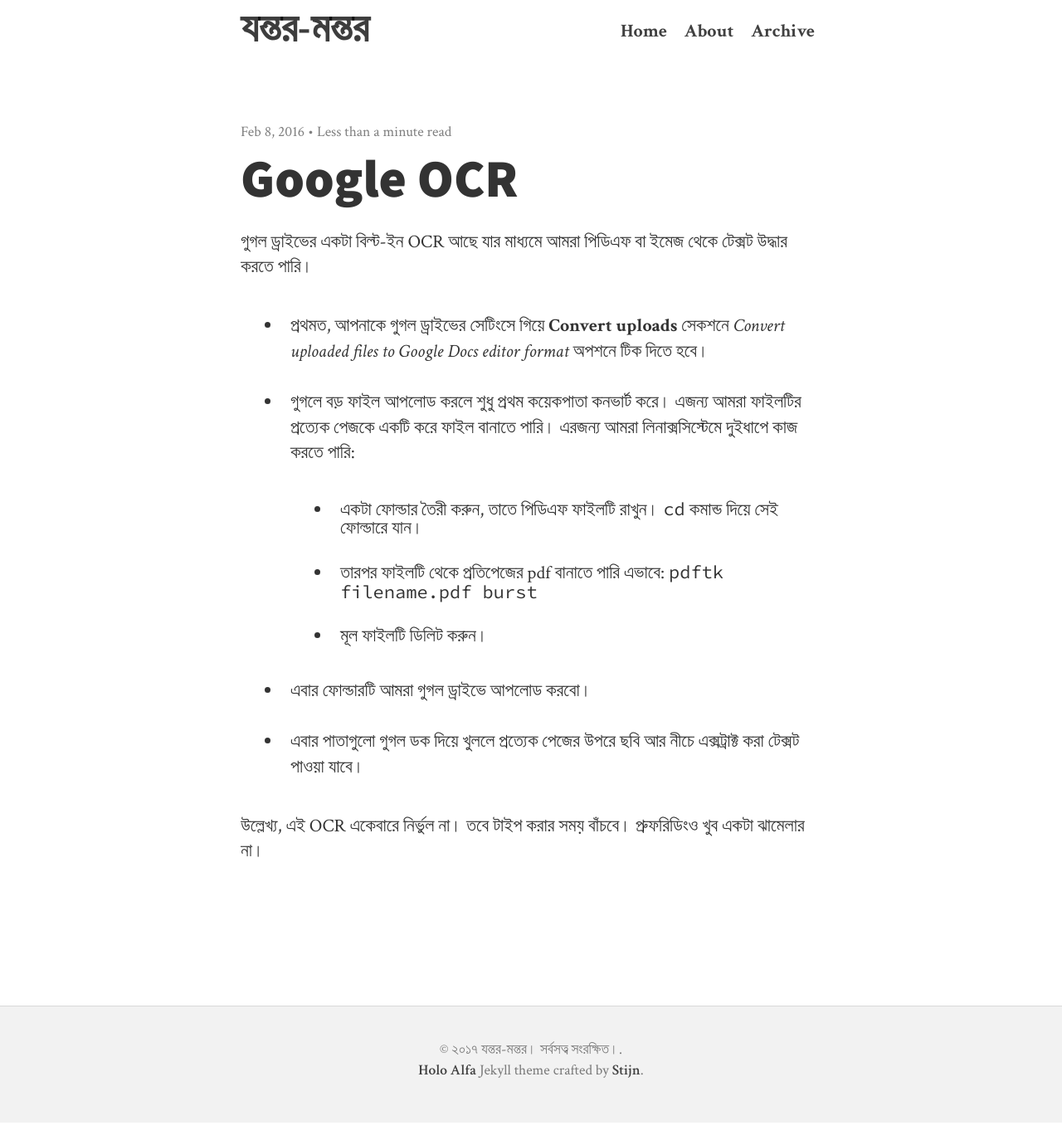
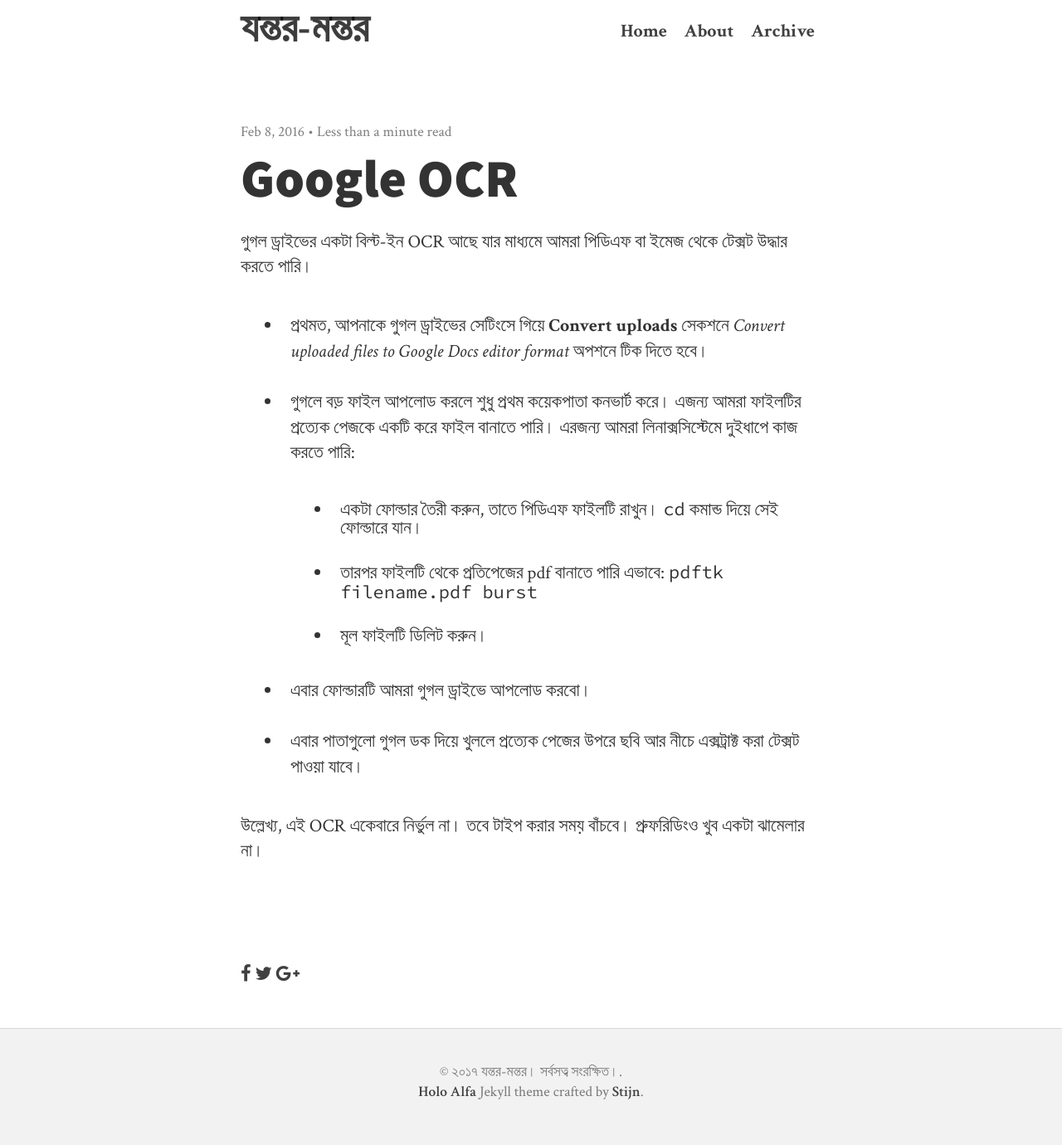
Before and after one commit to uroybd/tech, a Jekyll site: the page built from _posts/2016-02-08-google-ocr.markdown, in a window 1280 px wide. Shown: the whole page at 83% size. Built offline with Jekyll 4.4.1, drawn with Linux system fonts in a browser that asks for light colours; nearby versions of some CDN libraries; some web fonts are replaced; comment, search, counter and statistics services are not loaded; before the commit the page ends 1353 px from its top, so only the background shows below that.

Commit message:
share [master]

```diff
--- /dev/null
+++ b/_includes/share.html
@@ -0,0 +1,10 @@
+<section class="social-icons-post index-social">
+  <div class="social-icon">
+    <a href="https://www.facebook.com/sharer/sharer.php?u={{site.url}}{{ page.url }}"
+       onclick="window.open(this.href, 'facebook-share','width=580,height=296');return false;"><i class="fa fa-facebook" aria-hidden="true"></i></a>
+    <a href="http://twitter.com/share?text={{page.title}}&url={{site.url}}{{ page.url }}"
+       onclick="window.open(this.href, 'twitter-share', 'width=550,height=235');return false;"><i class="fa fa-twitter" aria-hidden="true"></i></a>
+    <a href="https://plus.google.com/share?url={{site.url}}{{ page.url }}"
+       onclick="window.open(this.href, 'google-plus-share', 'width=490,height=530');return false;"><i class="fa fa-google-plus" aria-hidden="true"></i></a>
+  </div>
+</section>
--- a/_layouts/post.html
+++ b/_layouts/post.html
@@ -23,7 +23,7 @@ layout: default
     {% endif %}
   {% endif %}
 </article>
-
+{% include share.html %}
 {% if site.display-next-prev-post and page.previous.url or site.display-next-prev-post and page.next.url %}
 <div class="pagination clearfix">
   <div class="left">
```
